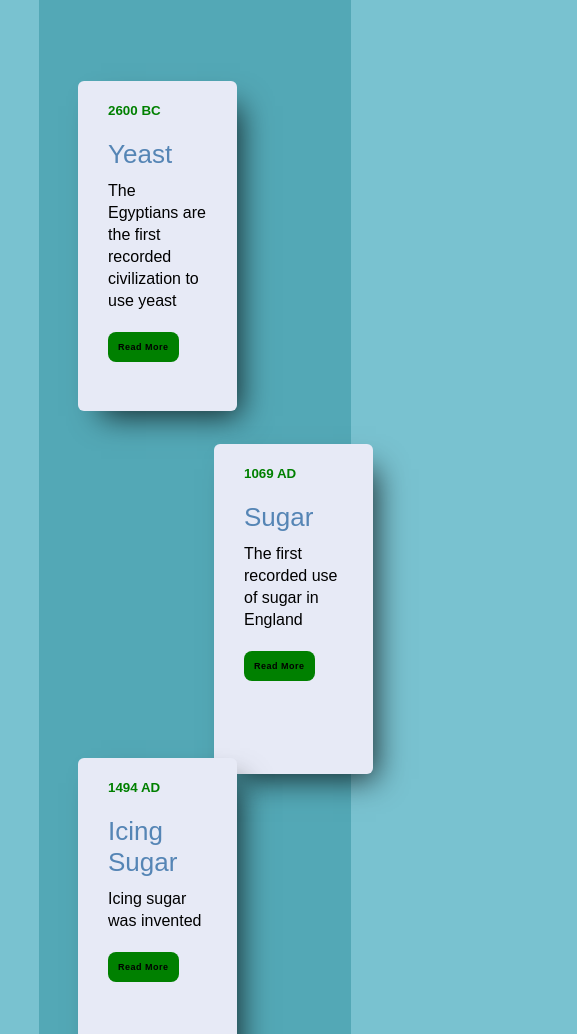
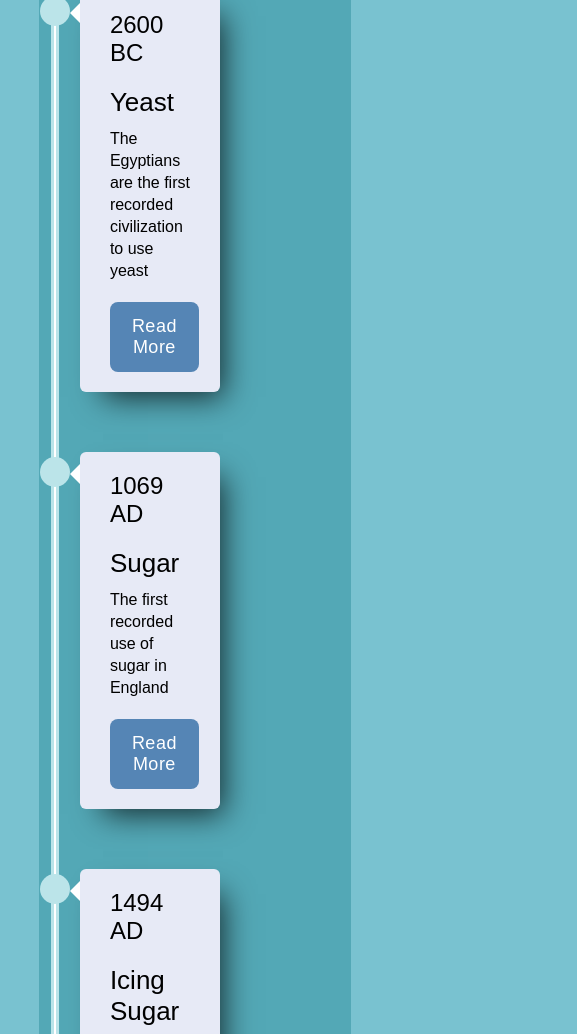
Before and after one commit to black-codher-bootcamp-2022-daly/unit-03-javascript-assessment-daly-group-a, a website with bundled scripts: page index.html in a window 390 px wide. Shown: the part 459-1493 px from the top of the page, 577 px wide, since content can reach past the window. Built offline with nearby package versions, Linux system fonts and the light colour scheme.

Commit message:
final media query

```diff
--- a/css/main.css
+++ b/css/main.css
@@ -266,73 +266,59 @@ body {
   filter: blur(5px);
 }
 
-@media screen and (max-width: 700px) {
-  .timeline-item::before{
-    left: 7px;
-  }
-  .timeline-item:nth-child(even){
-    padding-left: 2%;
-    margin: 5%;
-    height: 300px;
-    margin-right:15px;
+@media screen and (max-width: 740px) {
 
-  }
-  .timeline-item:nth-child(odd){
-    padding-left: 2%;
-    text-align: left;
-    margin: 5%;
+/* vertical line */
 
+.timeline::after{
+  position: absolute;
+  left:4%;
+  margin-top: 5%;;
+}
+/* odd card */
 
-  }
+.timeline-item:nth-child(odd){
+left:4%;
+text-align: left;
+padding-left: 10px;
+width: 70%;
+}
+
+/* even card */
+
+.timeline-item:nth-child(even){
+left:4%;
+padding-left: 10px;
+width: 70%;
+}
+
+/* odd numbered circles */
+.timeline-item::after{
+  left: -30px;
+}
+
+/* even numbered circles */
+.timeline-item:nth-child(even)::after{
+  left:-30px;
+}
+/* odd pointers */
+.timeline-item:nth-child(odd)::before{
+  left:0;
+  rotate:180deg;
 
 }
-@media screen and (max-width: 400px) {
-  .info.roll-in{
-    width: 175%;
-    height: 330px;
+/* even pointers */
+.timeline-item:nth-child(even)::before{
+left:0;
+}
 
-  }
-  .timeline-item-summary{
-    font-size: smaller;
-  }
-  .timeline-item-title{
-    color: var(--button-color)
-  }
-  #showButton.timeline-item-more-info{
-    font-size: xx-small;
-    color: black;
-    padding: 10px;
-    background-color: green;
-    font-weight: bold;
-  }
-  .timeline-header{
-    font: size 80%;;
-    color: green;
-  }
-.timeline-item-date{
-  font-size:smaller;
-  font-weight: bolder;
-  color: green;
-}
-.modal-inner{
-  width: 30%;
-  height: 30%;
-  margin-right: 45%;
+.info {
+  transform:translateX(0%);
 }
 .multi-close{
-padding: 5%;
-font-size:50%
+  padding: 10px 10px;
 }
-.timeline-item::after{
-  display: none;
-}
-.timeline-item::before{
-  display: none;
-
-}
-.timeline::after{
-  background-color:red;
-  display: none;
-
+.timeline-header{
+  font-size: 3rem;
 }
 }
```
